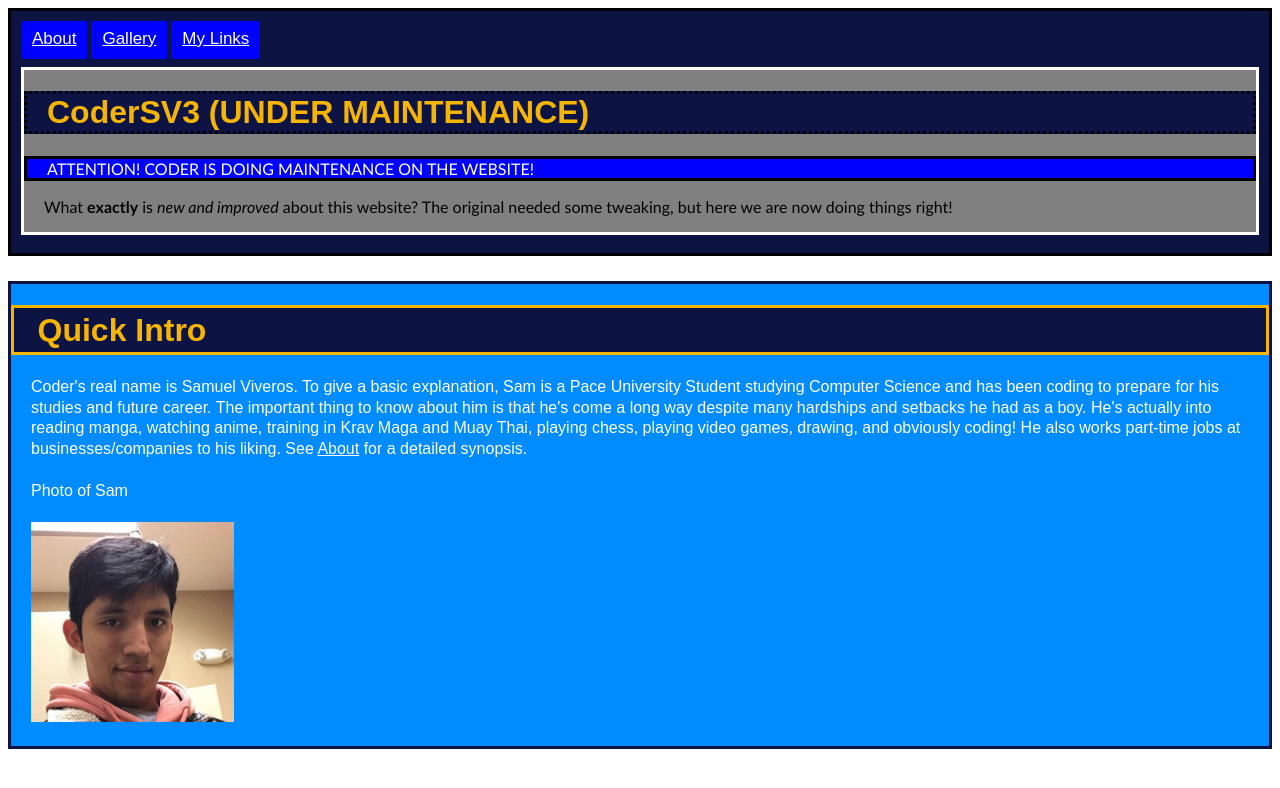
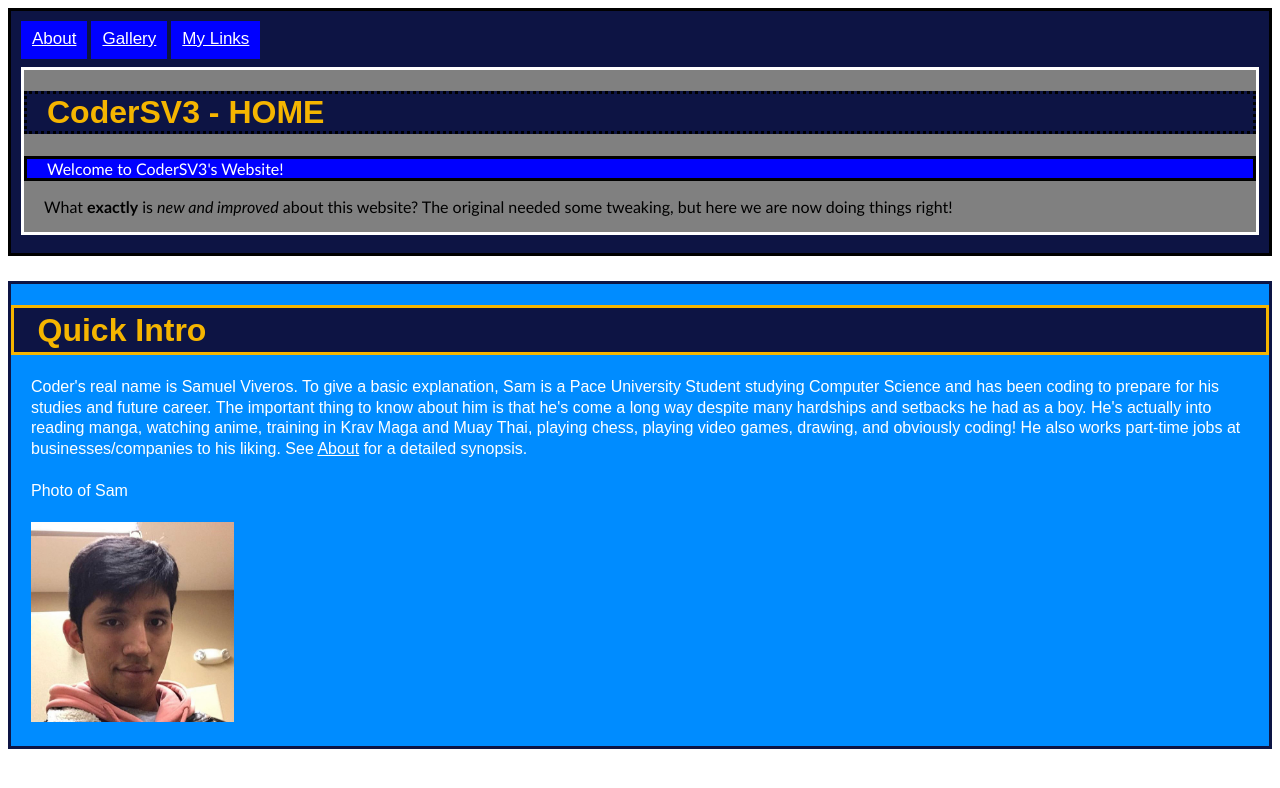
Before and after one commit to CoderSV3/SamWebsite, a plain HTML site: page index.html in a window 1280 px wide. Drawn offline with Linux system fonts and the light colour scheme; files whose address does not match are found by name.

Commit message:
Began working on basic javascript. Added script.js to index.html

```diff
--- a/index.html
+++ b/index.html
@@ -5,14 +5,15 @@
 		<link href="./style.css" type="text/css" rel="stylesheet">
 	</head>
 	<body>
+		<script src="script.js"></script>
 		<div class="top-box-trenchcoat">
 				<br>
 					<a href="./about.html" class="tabs">About</a> <a href="./gallery.html" class="tabs">Gallery</a> <a href="./helpful links.html" class="tabs"> My Links</a>
 				<br>
 				<br>
 			<div class="page-intro">
-				<h1 class="CoderSV3"> CoderSV3 (UNDER MAINTENANCE) </h1>
-				<p class="welcome-message"> ATTENTION! CODER IS DOING MAINTENANCE ON THE WEBSITE!</p>
+				<h1 class="CoderSV3"> CoderSV3 - HOME </h1>
+				<p class="welcome-message"> Welcome to CoderSV3's Website!</p>
 				<p class="description"> What <strong>exactly</strong> is <em>new and improved</em> about this website? The original needed some tweaking, but here we are now doing things right! </p>
 			</div>
 				<br>
--- /dev/null
+++ b/script.js
@@ -0,0 +1 @@
+alert('Note: This page is under maintenance.');
```
